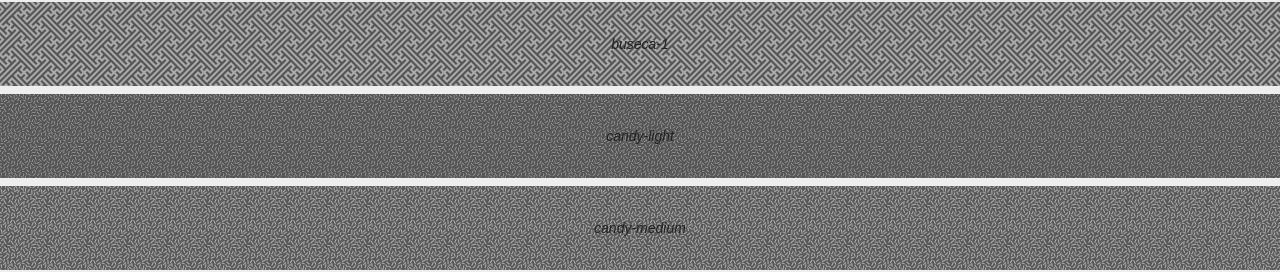
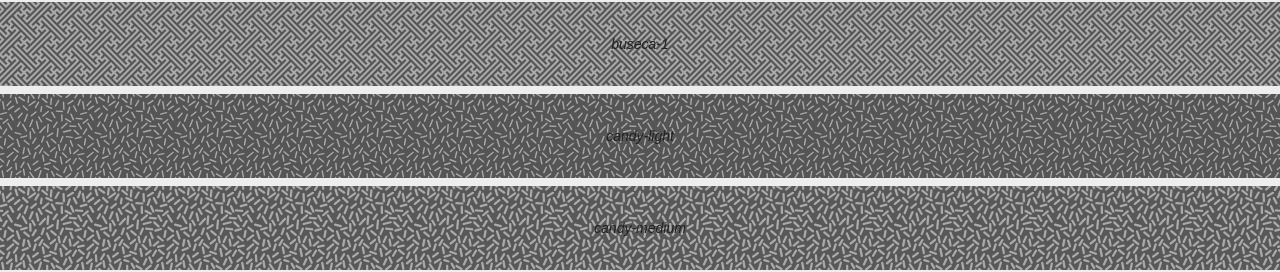
Before and after one commit to buseca/patternbolt, a plain HTML site: page index.html in a window 1280 px wide. Shown: the part 2948-3220 px from the top of the page. Drawn offline with Linux system fonts and the light colour scheme; a web font is replaced by a local one.

Commit message:
candy added to demo

```diff
--- a/scss/demo.scss
+++ b/scss/demo.scss
@@ -234,6 +234,13 @@ body {
                     background-size: 30px;
                 }
             }
+            &.candy-light,
+            &.candy-medium,
+            &.candy-bold {
+                &:after {
+                    background-size: 80px;
+                }
+            }
             &.active {
                 span {
                     padding: 65px 0;
```
Also changed, not shown: css/demo.css.
